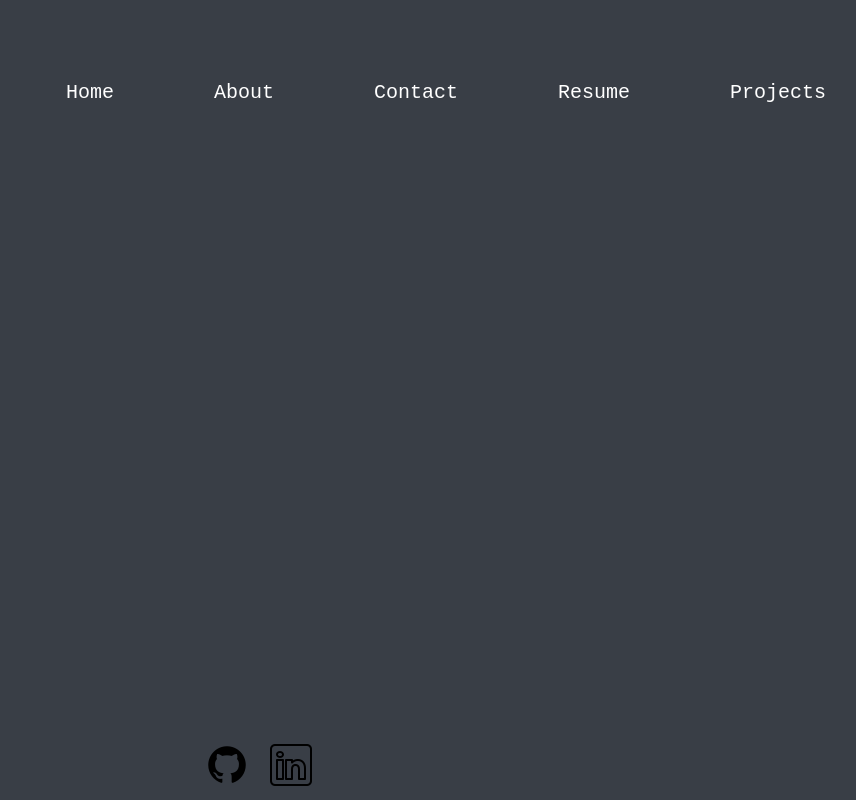
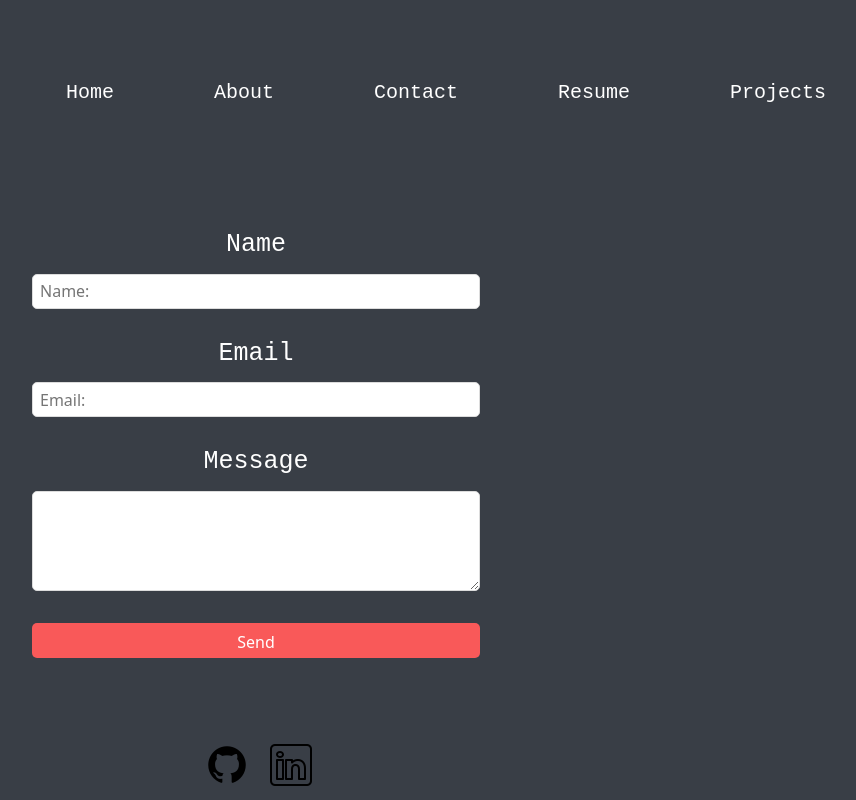
Before and after one commit to JacobK05/Portfolio, a React (Vite) app: page /contact in a window 1280 px wide. Shown: the whole page, without its empty margins (384-1240 px from the left). Built offline with nearby package versions, Linux system fonts and the light colour scheme.

Commit message:
added and contact form

```diff
--- a/package.json
+++ b/package.json
@@ -10,6 +10,7 @@
     "preview": "vite preview"
   },
   "dependencies": {
+    "@emailjs/browser": "^4.3.3",
     "bootstrap": "^5.3.3",
     "react": "^18.2.0",
     "react-bootstrap": "^2.10.2",
--- a/src/pages/contact.jsx
+++ b/src/pages/contact.jsx
@@ -1,7 +1,46 @@
-export default function contact() {
-    return
+import React, { useRef } from "react";
+import emailjs from "@emailjs/browser";
 
 
+const Contact = () => {
+  const form = useRef();
 
+  const sendEmail = (e) => {
+    e.preventDefault();
 
-}
+    emailjs
+      .sendForm(
+        "service_f9cx308",
+        "template_vay24te",
+        form.current,
+        "97IPuAn58TnfZVWFU"
+      )
+      .then(
+        (result) => {
+          console.log(result.text);
+          console.log("message sent");
+        },
+        (error) => {
+          console.log(error.text);
+        }
+      );
+  };
+
+  return (
+    <>
+      <form className='contact-form' ref={form} onSubmit={sendEmail}>
+        <label>Name</label>
+        <input placeholder="Name:" type="text" name="user_name" />
+        <label>Email</label>
+        <input placeholder="Email:" type="email" name="user_email" />
+        <label>Message</label>
+        <textarea name="message" />
+        <input className="input-btn" type="submit" value="Send" />
+      </form>
+    </>
+  );
+};
+
+export default Contact;
+
+// Styles
--- a/src/pages/pages.css
+++ b/src/pages/pages.css
@@ -105,3 +105,62 @@ h4 {
 .images:hover {
     transform: scale(1.1);
 }
+
+.contact-form {
+    display: flex;
+    align-items: flex-start;
+    flex-direction: column;
+    width: 100%;
+    font-size: 16px;
+    margin-top: 200px;
+    align-items: center;
+}
+
+input {
+
+    width: 35%;
+    height: 35px;
+    padding: 7px;
+    outline: none;
+    border-radius: 5px;
+    border: 1px solid rgb(220, 220, 220);
+    background-color: white;
+
+  }
+
+  textarea {
+
+    max-width: 35%;
+    min-width: 35%;
+    width: 100%;
+    max-height: 100px;
+    min-height: 100px;
+    padding: 7px;
+    outline: none;
+    border-radius: 5px;
+    border: 1px solid rgb(220, 220, 220);
+    background-color: white;
+
+
+  }
+
+  label {
+    color: white;
+    padding: 10px;
+    margin-top: 1rem;
+    font-family: monospace;
+    font-size: 25px;
+  }
+
+  input[type="submit"] {
+    margin-top: 2rem;
+    cursor: pointer;
+    background: #f95959;
+    color: white;
+    border: none;
+  }
+
+  .input-btn:hover {
+   background-color: #f95959;
+   opacity: 0.9;
+}
```
Also changed, not shown: 1 other file (tests, documents, lock files or other folders).
